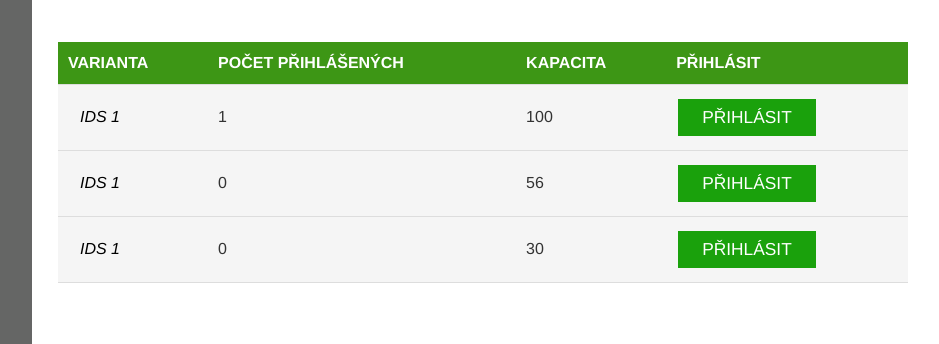
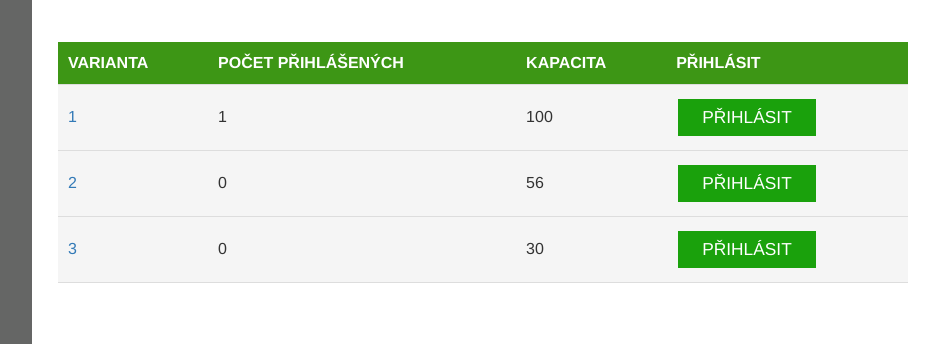
Before and after one commit to Ehmeed/ISS-project2, a PHP site: page /project.php?id_projekt=1 in a window 1280 px wide. Shown: the part 421-765 px from the top of the page, without its empty margins (276-1215 px from the left). Run offline with PHP 8.4, Linux system fonts and the light colour scheme; a user stored in the database is signed in; data comes from the database, SQL or seed files in the repository; tables that the repository leaves empty hold one stand-in row (values such as "Sample post").

Commit message:
upraveny odkaz v project

```diff
--- a/project.php
+++ b/project.php
@@ -76,10 +76,10 @@ include("template/header.php");
                 }else {
                 	$button_text = 'PŘIHLÁSIT';
                 }
-
+				$link = "version.php?id_varianta=";
 				?>
 				<tr>
-                  	 <td><input class="btn" type="button" value="IDS 1"></td>
+                  	 <td><a href="<?php echo $link.$data_array['id_varianta']?>"><?php echo $data_array['id_varianta']?></a></td>
 					 <td><?php echo $count[0]?></td>
 					 <td><?php echo $data_array['maximum_resitelu']?></td>
 					 <td><input type="submit" name="<?php echo $data_array['id_varianta']?>"value="<?php echo $button_text ?>"></td>
```
